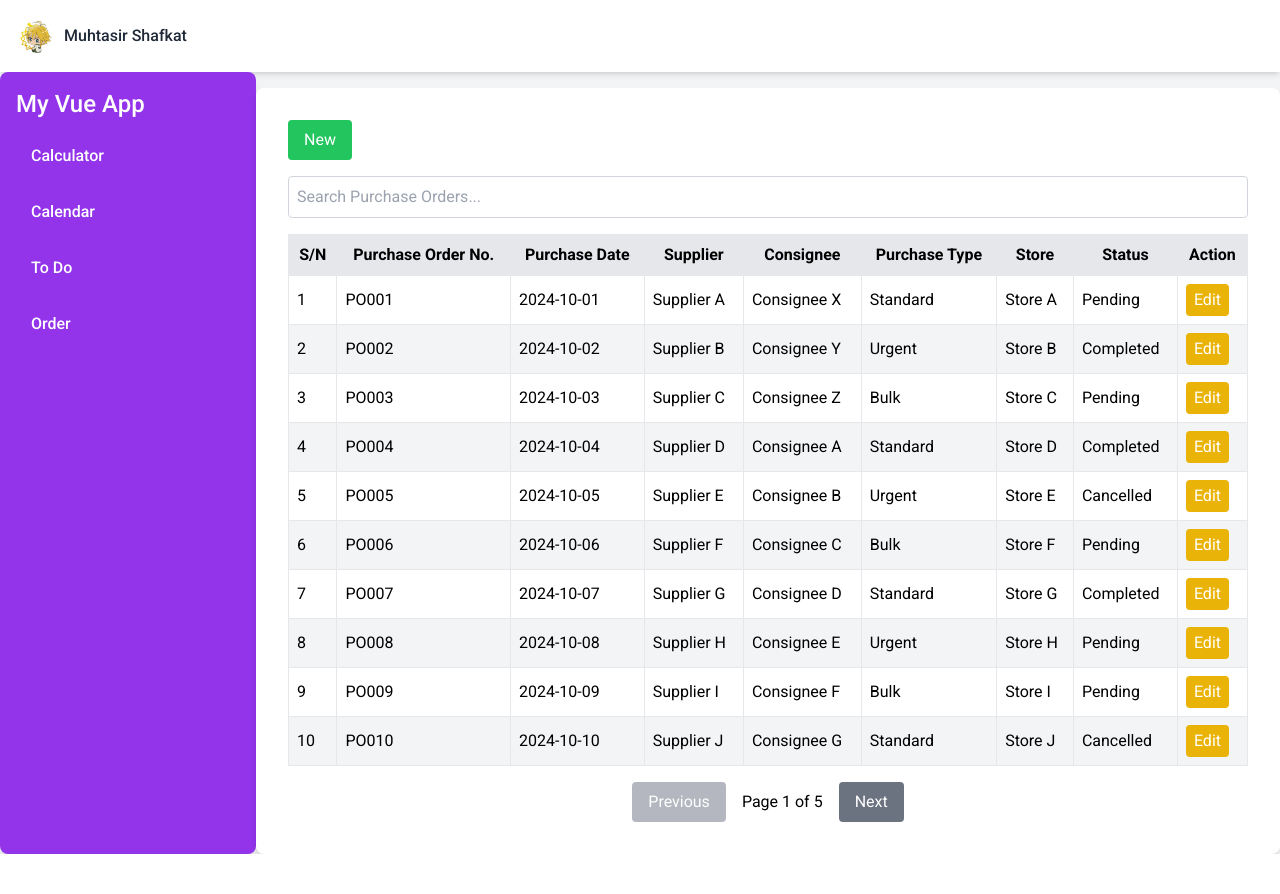
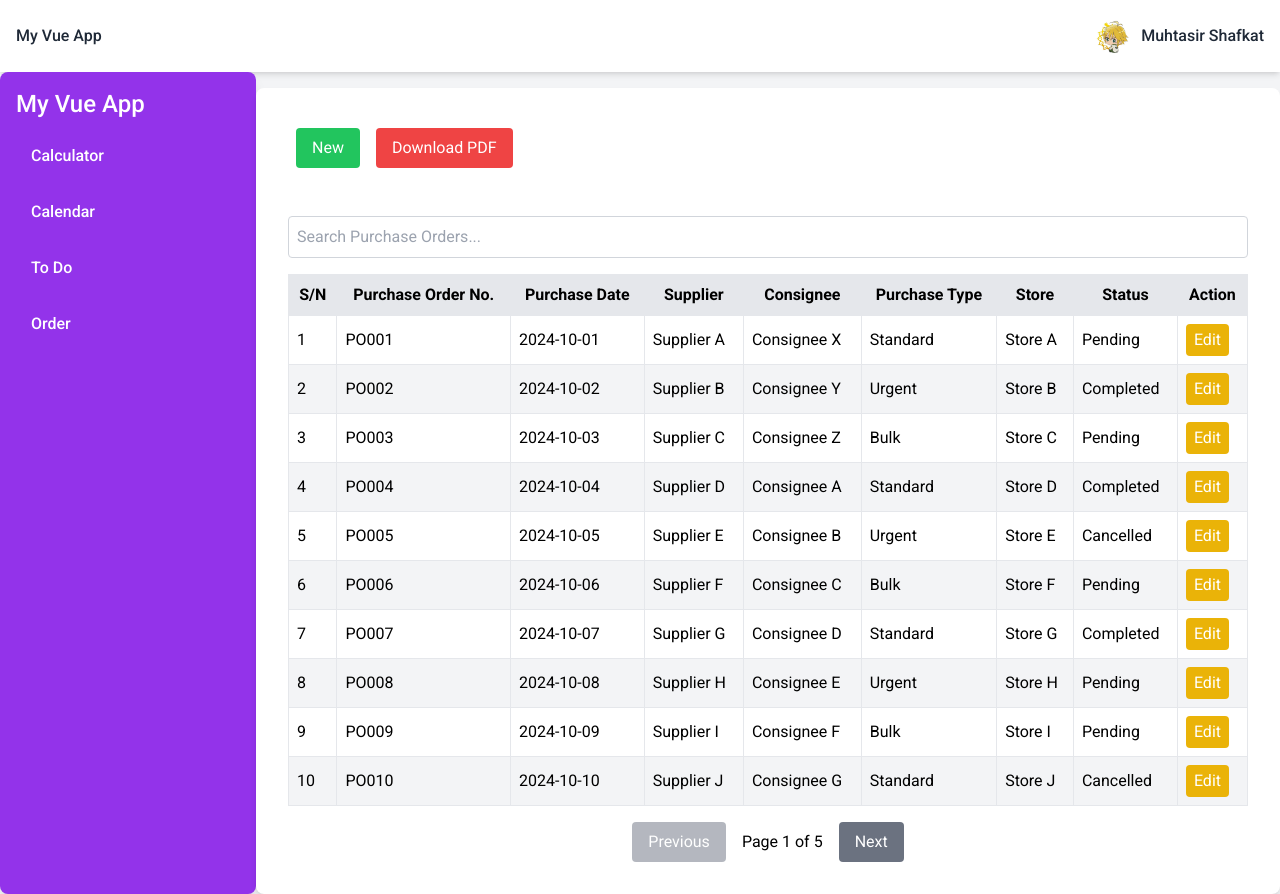
Before and after one commit to shafkat63/myVueApp, a Vue app: page /order in a window 1280 px wide. Before the commit the page ends 854 px from the top, so only its background shows below. Built offline with nearby package versions, Linux system fonts and the light colour scheme.

Commit message:
pdf download

```diff
--- a/package.json
+++ b/package.json
@@ -10,6 +10,8 @@
   },
   "dependencies": {
     "dayjs": "^1.11.13",
+    "html2canvas": "^1.4.1",
+    "jspdf": "^2.5.2",
     "vue": "^3.4.29",
     "vue-draggable-next": "^2.2.1",
     "vue-good-table": "^2.21.11",
--- a/src/App.vue
+++ b/src/App.vue
@@ -2,6 +2,8 @@
   <div id="app" class="flex flex-col min-h-screen bg-gray-100">
     <!-- Top Navbar -->
     <header class="bg-white shadow-md flex justify-between items-center p-4">
+  <h1 class="text-gray-800 font-medium">My Vue App</h1>
+
   <div class="flex items-center">
     <img
       src="/meli.jpg"
@@ -11,6 +13,7 @@
     <span class="text-gray-800 font-medium">Muhtasir Shafkat</span>
   </div>
 </header>
+
 
     <div class="flex flex-grow">
       <aside class="w-64 bg-purple-600 p-4 rounded-lg shadow-lg">
--- a/src/components/PurchaseOrderTable.vue
+++ b/src/components/PurchaseOrderTable.vue
@@ -1,11 +1,20 @@
 <template>
-	<div class="purchase-order-table p-4">
-		<button
+    <div class="p-4 flex flex-row ">
+        <button
 			@click="openModal"
-			class="new-order-button bg-green-500 text-white py-2 px-4 rounded mb-4 hover:bg-green-600"
+			class="new-order-button bg-green-500 text-white py-2 px-4 rounded mb-4 m-2  hover:bg-green-600"
 		>
 			New
 		</button>
+        <button
+			@click="downloadPDF"
+			class="bg-red-500 text-white py-2 px-4 rounded mb-4 m-2 hover:bg-red-600"
+		>
+			Download PDF
+		</button>
+    </div>
+	<div class="purchase-order-table p-4">
+
 
 		<!-- Modal for creating a new purchase order -->
 		<div
@@ -186,6 +195,8 @@
 
 <script>
 import { ref, computed, onMounted } from "vue";
+import jsPDF from "jspdf";
+import html2canvas from "html2canvas";
 
 export default {
 	setup() {
@@ -214,6 +225,23 @@ export default {
 			} catch (error) {
 				console.error("Error fetching JSON data:", error);
 			}
+		};
+
+        const downloadPDF = () => {
+			const element = document.querySelector("table");
+			html2canvas(element).then((canvas) => {
+				const imgData = canvas.toDataURL("image/png");
+				const pdf = new jsPDF({
+					orientation: "portrait",
+					unit: "pt",
+					format: "a4",
+				});
+				const imgProps = pdf.getImageProperties(imgData);
+				const pdfWidth = pdf.internal.pageSize.getWidth();
+				const pdfHeight = (imgProps.height * pdfWidth) / imgProps.width;
+				pdf.addImage(imgData, "PNG", 0, 0, pdfWidth, pdfHeight);
+				pdf.save("purchase-orders.pdf");
+			});
 		};
 
 		onMounted(() => {
@@ -315,6 +343,7 @@ export default {
 			closeModal,
 			newOrder,
 			createOrder,
+            downloadPDF,
 		};
 	},
 };
```
Also changed, not shown: 1 other file (tests, documents, lock files or other folders). Lines whose indentation alone changed are shown as unchanged.
